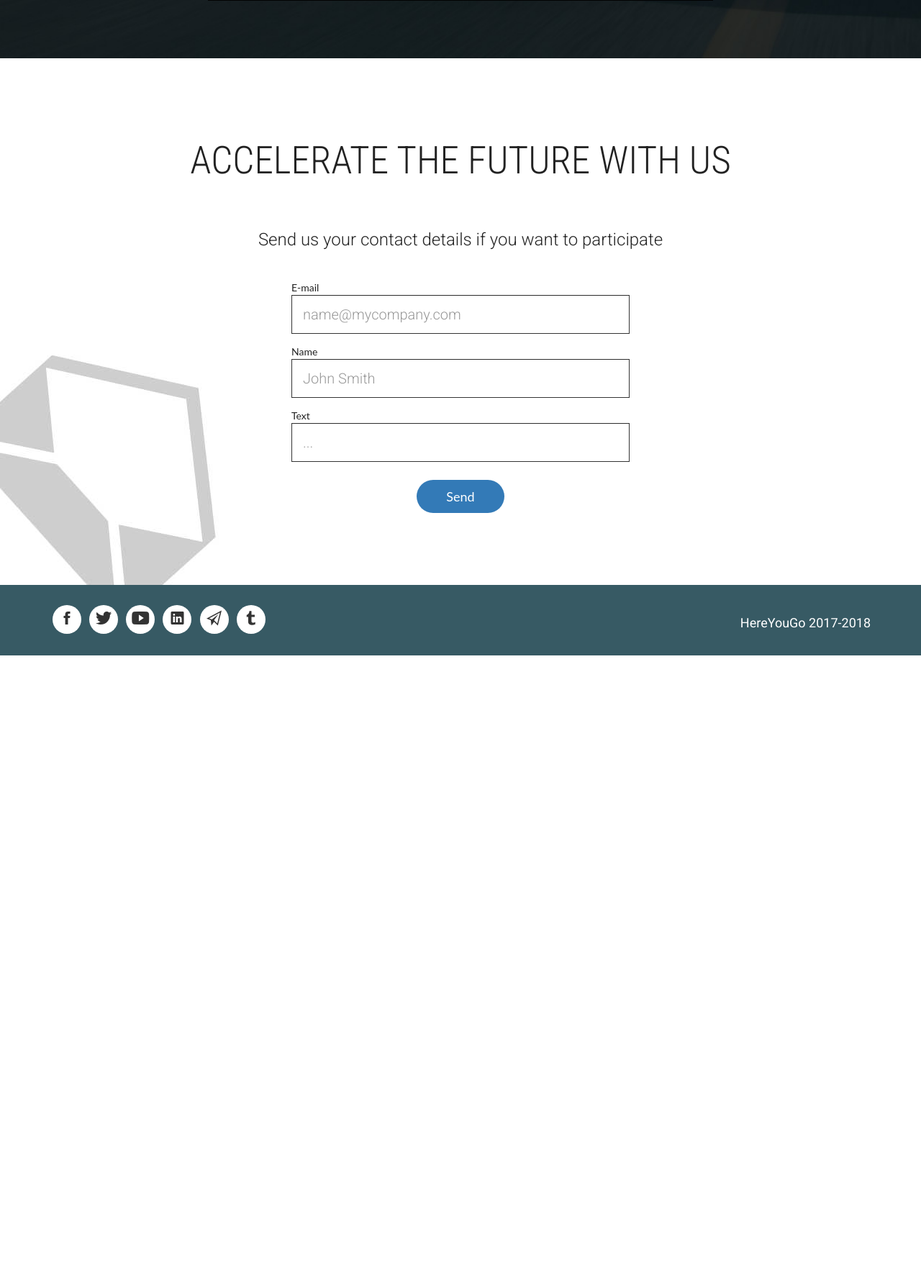
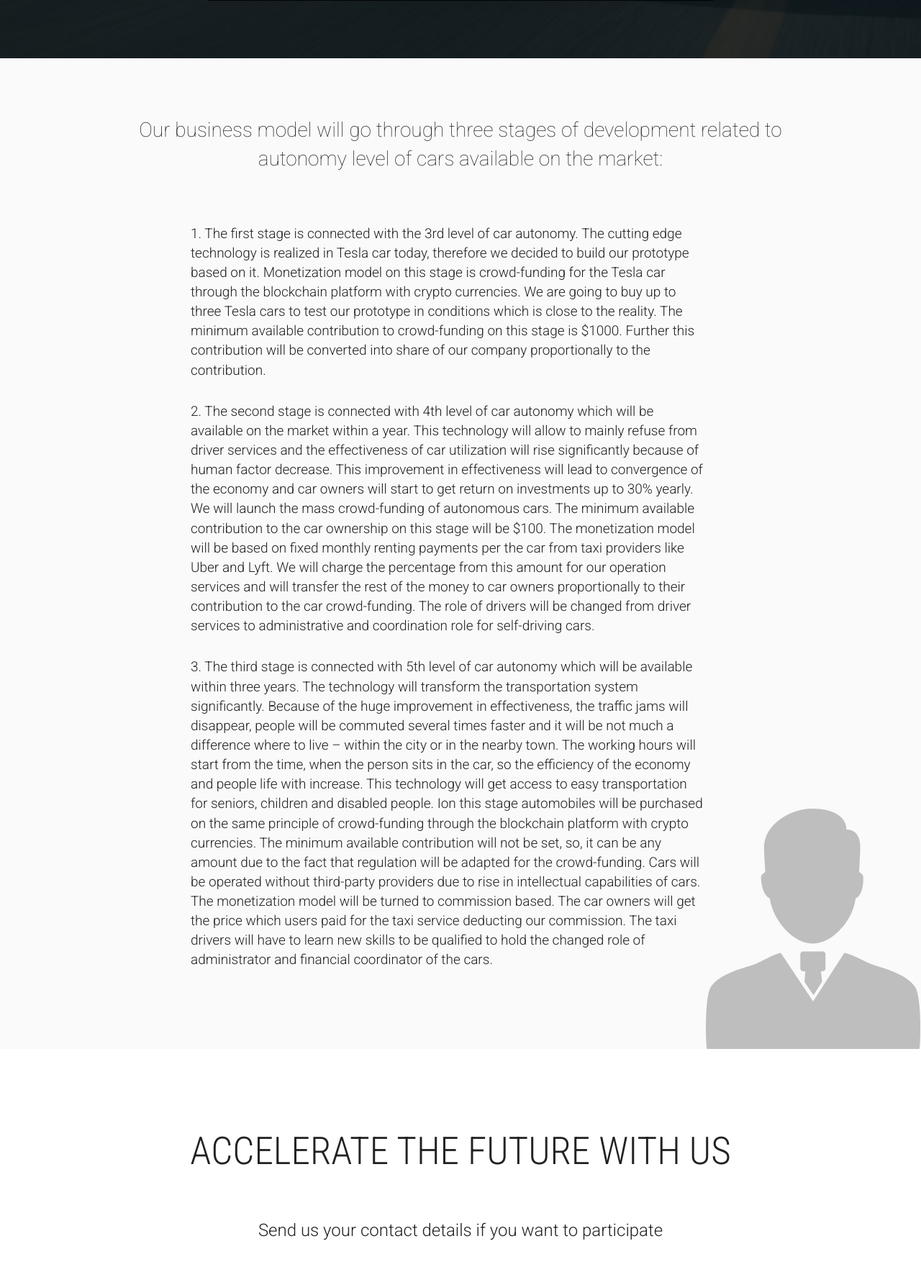
Before and after one commit to HereYouGothefirst/web-site, a PHP site: page /tesla-prototype.php in a window 1280 px wide. Shown: the part 3429-5197 px from the top of the page at 72% size. Before the commit the page ends 4340 px from the top, so only its background shows below. Run offline with PHP 8.4, Linux system fonts and the light colour scheme; data that the repository does not hold is empty; some web fonts are replaced.

Commit message:
Новый блок на странице теслы

```diff
--- a/assets/css/style.css
+++ b/assets/css/style.css
@@ -954,7 +954,7 @@ p.team-position {
 }
 
 .pie-chart-blockchain-image {
-    width: 900px;
+    max-width: 900px;
     margin-top: 24px;
 }
 .pie-chart-image {
--- a/tesla-prototype.php
+++ b/tesla-prototype.php
@@ -183,6 +183,61 @@
     </section>
 </section>
 
+<section id="businessModel" class="tesla-block tesla-block--offer">
+    <div class="container">
+        <div class="row">
+            <div class="col-md-10 col-md-offset-1">
+                <div class="title-box">
+                    <p class="heading-description">Our business model will go through three stages of development
+                        related to autonomy level of cars available on the market:
+                    </p>
+                </div>
+
+            </div>
+        </div>
+
+        <div class="row">
+            <div class="col-md-8 col-md-offset-2">
+                <p class="idea-text">
+                    1. The first stage is connected with the 3rd level of car autonomy. The cutting edge technology is
+                    realized in Tesla car today, therefore we decided to build our prototype based on it. Monetization
+                    model on this stage is crowd-funding for the Tesla car through the blockchain platform with crypto
+                    currencies. We are going to buy up to three Tesla cars to test our prototype in conditions which is
+                    close to the reality. The minimum available contribution to crowd-funding on this stage is $1000.
+                    Further this contribution will be converted into share of our company proportionally to the
+                    contribution.
+                </p>
+                <p class="idea-text">
+                    2. The second stage is connected with 4th level of car autonomy which will be available on the
+                    market within a year. This technology will allow to mainly refuse from driver services and the
+                    effectiveness of car utilization will rise significantly because of human factor decrease. This
+                    improvement in effectiveness will lead to convergence of the economy and car owners will start to
+                    get return on investments up to 30% yearly. We will launch the mass crowd-funding of autonomous
+                    cars. The minimum available contribution to the car ownership on this stage will be $100. The
+                    monetization model will be based on fixed monthly renting payments per the car from taxi providers
+                    like Uber and Lyft. We will charge the percentage from this amount for our operation services and
+                    will transfer the rest of the money to car owners proportionally to their contribution to the car
+                    crowd-funding. The role of drivers will be changed from driver services to administrative and
+                    coordination role for self-driving cars.
+                <p class="idea-text">
+                    3. The third stage is connected with 5th level of car autonomy which will be available within three
+                    years. The technology will transform the transportation system significantly. Because of the huge
+                    improvement in effectiveness, the traffic jams will disappear, people will be commuted several times
+                    faster and it will be not much a difference where to live – within the city or in the nearby town.
+                    The working hours will start from the time, when the person sits in the car, so the efficiency of
+                    the economy and people life with increase. This technology will get access to easy transportation
+                    for seniors, children and disabled people. Ion this stage automobiles will be purchased on the same
+                    principle of crowd-funding through the blockchain platform with crypto currencies. The minimum
+                    available contribution will not be set, so, it can be any amount due to the fact that regulation
+                    will be adapted for the crowd-funding. Cars will be operated without third-party providers due to
+                    rise in intellectual capabilities of cars. The monetization model will be turned to commission
+                    based. The car owners will get the price which users paid for the taxi service deducting our
+                    commission. The taxi drivers will have to learn new skills to be qualified to hold the changed role
+                    of administrator and financial coordinator of the cars.</div>
+        </div>
+    </div>
+</section>
+
 
 <section id="subscribe">
     <section class="container">
```
